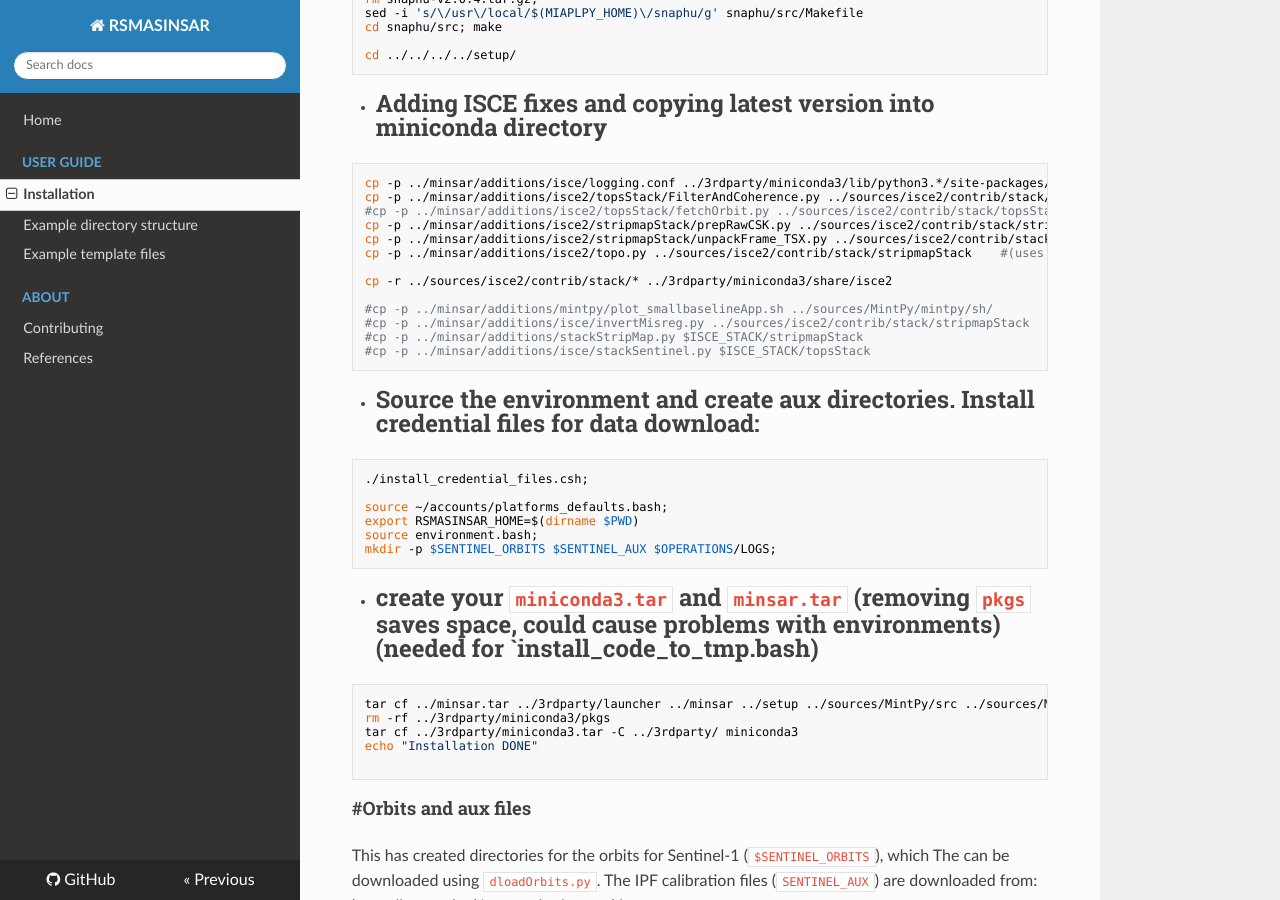
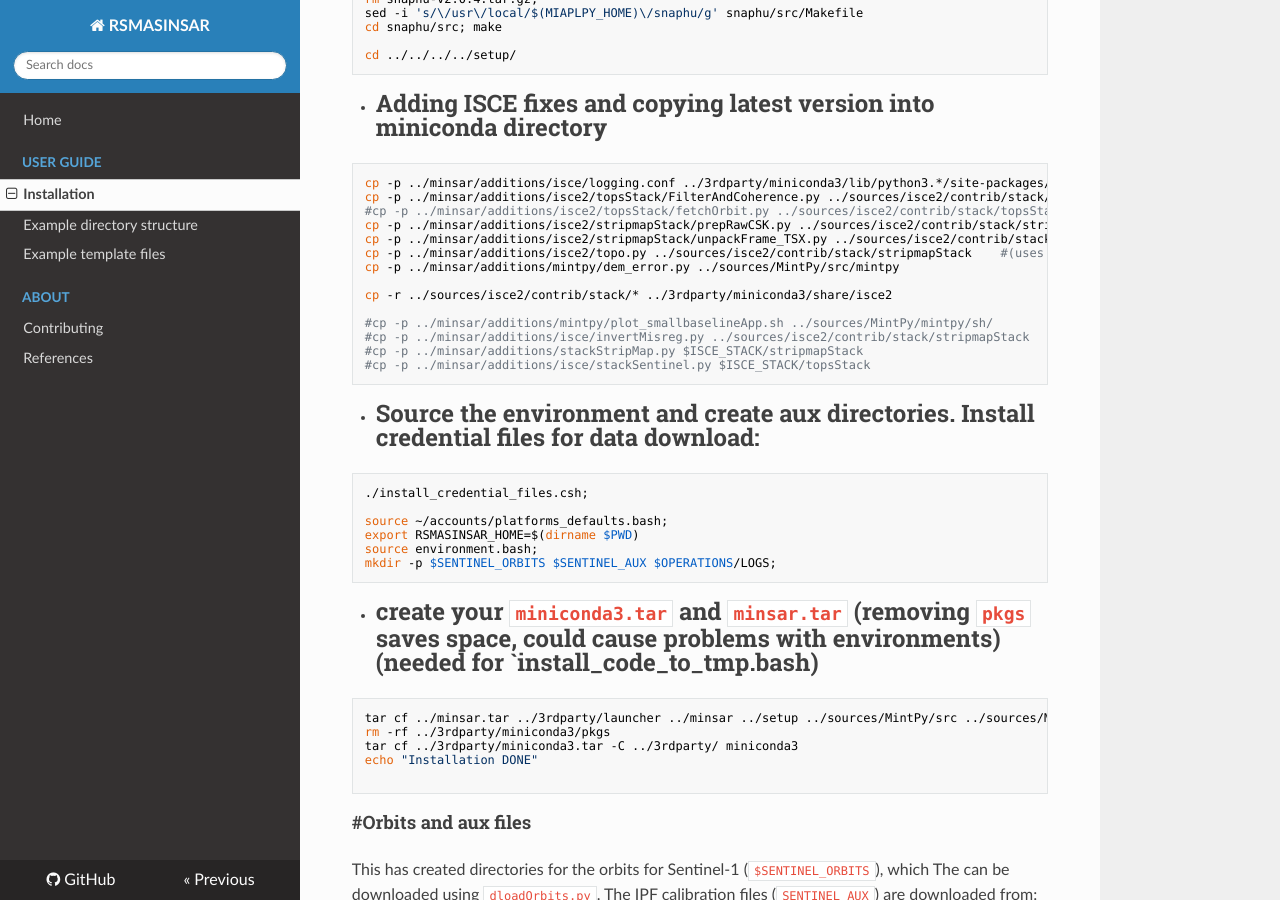
Before and after one commit to geodesymiami/rsmas_insar, an MkDocs documentation site: the page built from docs/installation.md, in a window 1280 px wide and 900 px high, scrolled down 1364 px. Built offline with MkDocs 1.6.1, drawn with Linux system fonts in a browser that asks for light colours; nearby versions of some CDN libraries.

Commit message:
Update installation.md

```diff
--- a/docs/installation.md
+++ b/docs/installation.md
@@ -84,6 +84,7 @@
 cp -p ../minsar/additions/isce2/stripmapStack/prepRawCSK.py ../sources/isce2/contrib/stack/stripmapStack
 cp -p ../minsar/additions/isce2/stripmapStack/unpackFrame_TSX.py ../sources/isce2/contrib/stack/stripmapStack
 cp -p ../minsar/additions/isce2/topo.py ../sources/isce2/contrib/stack/stripmapStack    #(uses method isce instead of gdal)
+cp -p ../minsar/additions/mintpy/dem_error.py ../sources/MintPy/src/mintpy
 
 cp -r ../sources/isce2/contrib/stack/* ../3rdparty/miniconda3/share/isce2
 
```
